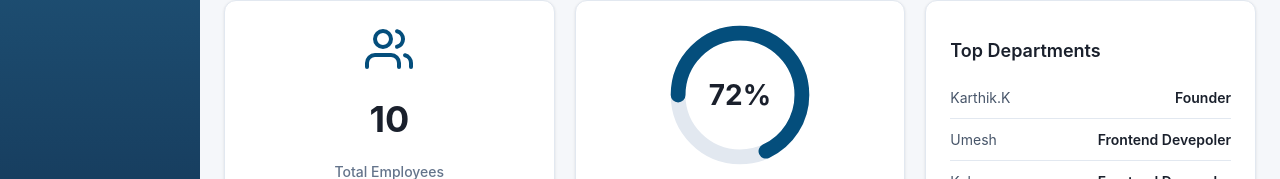
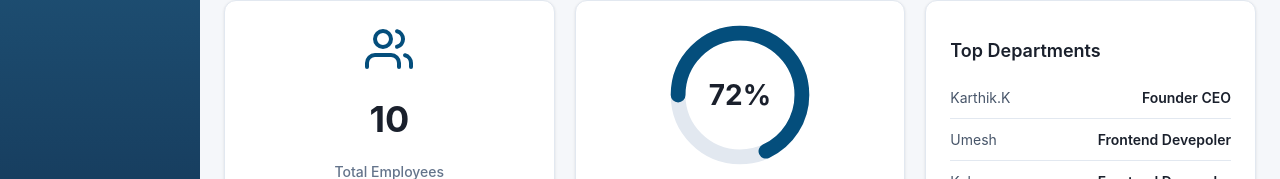
Before and after one commit to MasterKnown1610/manahrms-frondend, a React (Vite) app: page / in a window 1280 px wide. Shown: the part 311-490 px from the top of the page. Built offline with nearby package versions, Linux system fonts and the light colour scheme.

Commit message:
Changed Dashboard

```diff
--- a/src/screens/Dashboard/Dashboard.jsx
+++ b/src/screens/Dashboard/Dashboard.jsx
@@ -9,7 +9,7 @@ import "./Dashboard.css";
 // commit
 const Dashboard = () => {
   const Employees = [
-    { name: "Karthik.K", role: "Founder" },
+    { name: "Karthik.K", role: "Founder CEO" },
     { name: "Umesh", role: "Frontend Devepoler" },
     { name: "Kalpana", role: "Frontend Devepoler" },
     { name: "Manaswini", role: "Backend Devepoler" },
```
